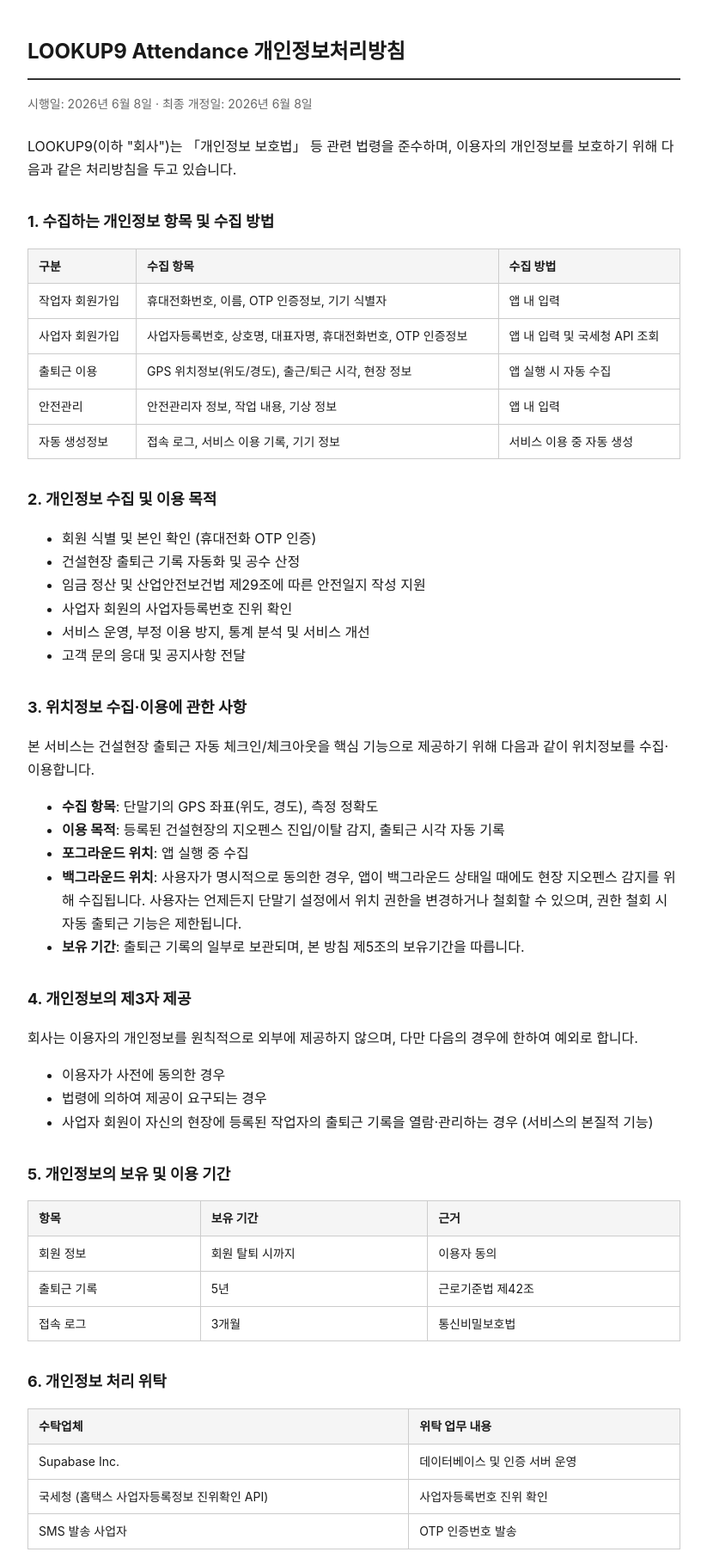
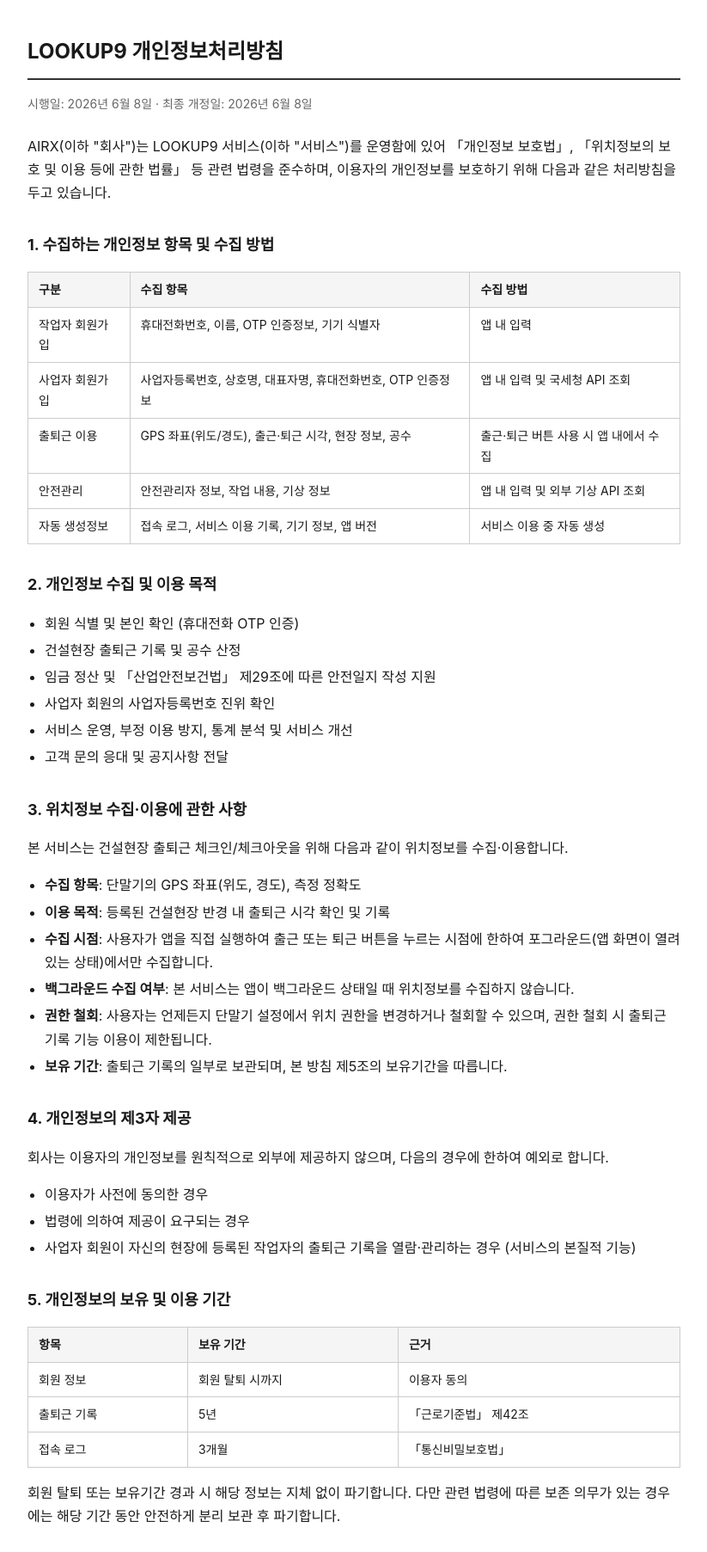
Before and after one commit to cdh5816/lookup9-privacy, a plain HTML site: page index.html in a window 1280 px wide. Shown: the top 1805 px of the page at 86% size, without its empty margins (228-1051 px from the left). Drawn offline with Linux system fonts and the light colour scheme.

Commit message:
Update index.html

```diff
--- a/index.html
+++ b/index.html
@@ -11,50 +11,53 @@
   h1 { font-size: 24px; border-bottom: 2px solid #333; padding-bottom: 10px; }
   h2 { font-size: 18px; margin-top: 32px; }
   table { border-collapse: collapse; width: 100%; margin: 12px 0; font-size: 14px; }
-  th, td { border: 1px solid #ccc; padding: 8px 12px; text-align: left; }
+  th, td { border: 1px solid #ccc; padding: 8px 12px; text-align: left; vertical-align: top; }
   th { background: #f5f5f5; }
   .meta { color: #666; font-size: 14px; margin-bottom: 24px; }
+  ul { padding-left: 20px; }
+  li { margin-bottom: 4px; }
 </style>
 </head>
 <body>
 
-<h1>LOOKUP9 Attendance 개인정보처리방침</h1>
+<h1>LOOKUP9 개인정보처리방침</h1>
 <p class="meta">시행일: 2026년 6월 8일 · 최종 개정일: 2026년 6월 8일</p>
 
-<p>LOOKUP9(이하 "회사")는 「개인정보 보호법」 등 관련 법령을 준수하며, 이용자의 개인정보를 보호하기 위해 다음과 같은 처리방침을 두고 있습니다.</p>
+<p>AIRX(이하 "회사")는 LOOKUP9 서비스(이하 "서비스")를 운영함에 있어 「개인정보 보호법」, 「위치정보의 보호 및 이용 등에 관한 법률」 등 관련 법령을 준수하며, 이용자의 개인정보를 보호하기 위해 다음과 같은 처리방침을 두고 있습니다.</p>
 
 <h2>1. 수집하는 개인정보 항목 및 수집 방법</h2>
 <table>
   <tr><th>구분</th><th>수집 항목</th><th>수집 방법</th></tr>
   <tr><td>작업자 회원가입</td><td>휴대전화번호, 이름, OTP 인증정보, 기기 식별자</td><td>앱 내 입력</td></tr>
   <tr><td>사업자 회원가입</td><td>사업자등록번호, 상호명, 대표자명, 휴대전화번호, OTP 인증정보</td><td>앱 내 입력 및 국세청 API 조회</td></tr>
-  <tr><td>출퇴근 이용</td><td>GPS 위치정보(위도/경도), 출근/퇴근 시각, 현장 정보</td><td>앱 실행 시 자동 수집</td></tr>
-  <tr><td>안전관리</td><td>안전관리자 정보, 작업 내용, 기상 정보</td><td>앱 내 입력</td></tr>
-  <tr><td>자동 생성정보</td><td>접속 로그, 서비스 이용 기록, 기기 정보</td><td>서비스 이용 중 자동 생성</td></tr>
+  <tr><td>출퇴근 이용</td><td>GPS 좌표(위도/경도), 출근·퇴근 시각, 현장 정보, 공수</td><td>출근·퇴근 버튼 사용 시 앱 내에서 수집</td></tr>
+  <tr><td>안전관리</td><td>안전관리자 정보, 작업 내용, 기상 정보</td><td>앱 내 입력 및 외부 기상 API 조회</td></tr>
+  <tr><td>자동 생성정보</td><td>접속 로그, 서비스 이용 기록, 기기 정보, 앱 버전</td><td>서비스 이용 중 자동 생성</td></tr>
 </table>
 
 <h2>2. 개인정보 수집 및 이용 목적</h2>
 <ul>
   <li>회원 식별 및 본인 확인 (휴대전화 OTP 인증)</li>
-  <li>건설현장 출퇴근 기록 자동화 및 공수 산정</li>
-  <li>임금 정산 및 산업안전보건법 제29조에 따른 안전일지 작성 지원</li>
+  <li>건설현장 출퇴근 기록 및 공수 산정</li>
+  <li>임금 정산 및 「산업안전보건법」 제29조에 따른 안전일지 작성 지원</li>
   <li>사업자 회원의 사업자등록번호 진위 확인</li>
   <li>서비스 운영, 부정 이용 방지, 통계 분석 및 서비스 개선</li>
   <li>고객 문의 응대 및 공지사항 전달</li>
 </ul>
 
 <h2>3. 위치정보 수집·이용에 관한 사항</h2>
-<p>본 서비스는 건설현장 출퇴근 자동 체크인/체크아웃을 핵심 기능으로 제공하기 위해 다음과 같이 위치정보를 수집·이용합니다.</p>
+<p>본 서비스는 건설현장 출퇴근 체크인/체크아웃을 위해 다음과 같이 위치정보를 수집·이용합니다.</p>
 <ul>
   <li><strong>수집 항목</strong>: 단말기의 GPS 좌표(위도, 경도), 측정 정확도</li>
-  <li><strong>이용 목적</strong>: 등록된 건설현장의 지오펜스 진입/이탈 감지, 출퇴근 시각 자동 기록</li>
-  <li><strong>포그라운드 위치</strong>: 앱 실행 중 수집</li>
-  <li><strong>백그라운드 위치</strong>: 사용자가 명시적으로 동의한 경우, 앱이 백그라운드 상태일 때에도 현장 지오펜스 감지를 위해 수집됩니다. 사용자는 언제든지 단말기 설정에서 위치 권한을 변경하거나 철회할 수 있으며, 권한 철회 시 자동 출퇴근 기능은 제한됩니다.</li>
+  <li><strong>이용 목적</strong>: 등록된 건설현장 반경 내 출퇴근 시각 확인 및 기록</li>
+  <li><strong>수집 시점</strong>: 사용자가 앱을 직접 실행하여 출근 또는 퇴근 버튼을 누르는 시점에 한하여 포그라운드(앱 화면이 열려 있는 상태)에서만 수집합니다.</li>
+  <li><strong>백그라운드 수집 여부</strong>: 본 서비스는 앱이 백그라운드 상태일 때 위치정보를 수집하지 않습니다.</li>
+  <li><strong>권한 철회</strong>: 사용자는 언제든지 단말기 설정에서 위치 권한을 변경하거나 철회할 수 있으며, 권한 철회 시 출퇴근 기록 기능 이용이 제한됩니다.</li>
   <li><strong>보유 기간</strong>: 출퇴근 기록의 일부로 보관되며, 본 방침 제5조의 보유기간을 따릅니다.</li>
 </ul>
 
 <h2>4. 개인정보의 제3자 제공</h2>
-<p>회사는 이용자의 개인정보를 원칙적으로 외부에 제공하지 않으며, 다만 다음의 경우에 한하여 예외로 합니다.</p>
+<p>회사는 이용자의 개인정보를 원칙적으로 외부에 제공하지 않으며, 다음의 경우에 한하여 예외로 합니다.</p>
 <ul>
   <li>이용자가 사전에 동의한 경우</li>
   <li>법령에 의하여 제공이 요구되는 경우</li>
@@ -65,9 +68,10 @@
 <table>
   <tr><th>항목</th><th>보유 기간</th><th>근거</th></tr>
   <tr><td>회원 정보</td><td>회원 탈퇴 시까지</td><td>이용자 동의</td></tr>
-  <tr><td>출퇴근 기록</td><td>5년</td><td>근로기준법 제42조</td></tr>
-  <tr><td>접속 로그</td><td>3개월</td><td>통신비밀보호법</td></tr>
+  <tr><td>출퇴근 기록</td><td>5년</td><td>「근로기준법」 제42조</td></tr>
+  <tr><td>접속 로그</td><td>3개월</td><td>「통신비밀보호법」</td></tr>
 </table>
+<p>회원 탈퇴 또는 보유기간 경과 시 해당 정보는 지체 없이 파기합니다. 다만 관련 법령에 따른 보존 의무가 있는 경우에는 해당 기간 동안 안전하게 분리 보관 후 파기합니다.</p>
 
 <h2>6. 개인정보 처리 위탁</h2>
 <table>
@@ -78,26 +82,34 @@
 </table>
 
 <h2>7. 이용자의 권리</h2>
-<p>이용자는 언제든지 자신의 개인정보를 조회·수정·삭제할 수 있으며, 회원 탈퇴를 통해 개인정보 처리에 대한 동의를 철회할 수 있습니다. 또한 아래 연락처로 개인정보 관련 문의를 할 수 있습니다.</p>
+<p>이용자는 언제든지 자신의 개인정보를 조회·수정·삭제할 수 있으며, 회원 탈퇴를 통해 개인정보 처리에 대한 동의를 철회할 수 있습니다. 또한 아래 연락처로 개인정보 관련 문의·열람·정정·삭제를 요청할 수 있습니다.</p>
 
 <h2>8. 개인정보 안전성 확보 조치</h2>
 <ul>
   <li>HTTPS/TLS 암호화 통신</li>
   <li>비밀번호 및 인증정보 암호화 저장</li>
   <li>접근 권한 최소화 및 접근 통제</li>
-  <li>접근 기록 보관 및 정기 점검</li>
+  <li>접근 기록의 보관 및 정기 점검</li>
 </ul>
 
 <h2>9. 개인정보 보호책임자 및 문의처</h2>
 <table>
-  <tr><th>성명</th><td>최동현</td></tr>
-  <tr><th>직책</th><td>실장</tr>
-  <tr><th>연락처</th><td> 010 - 9244 - 9994 </td></tr>
-  <tr><th>이메일</th><td> cdh5816@naver.com </td></tr>
-  <tr><th>사업자명</th><td>AIR X</td></tr>
+  <tr><th>사업자명</th><td>AIRX</td></tr>
+  <tr><th>개인정보 보호책임자</th><td>최동현</td></tr>
+  <tr><th>연락처</th><td>010-9244-9994</td></tr>
+  <tr><th>이메일</th><td>cdh5816@naver.com</td></tr>
 </table>
 
-<h2>10. 개인정보처리방침의 변경</h2>
+<h2>10. 권익침해 구제방법</h2>
+<p>이용자는 개인정보침해로 인한 구제를 받기 위하여 아래 기관에 분쟁해결이나 상담 등을 신청할 수 있습니다.</p>
+<ul>
+  <li>개인정보분쟁조정위원회: (국번없이) 1833-6972 / www.kopico.go.kr</li>
+  <li>개인정보침해신고센터: (국번없이) 118 / privacy.kisa.or.kr</li>
+  <li>대검찰청 사이버수사과: (국번없이) 1301 / www.spo.go.kr</li>
+  <li>경찰청 사이버수사국: (국번없이) 182 / ecrm.cyber.go.kr</li>
+</ul>
+
+<h2>11. 개인정보처리방침의 변경</h2>
 <p>본 개인정보처리방침은 법령·정책 또는 보안기술의 변경에 따라 내용의 추가·삭제 및 수정이 있을 수 있으며, 변경 시 앱 공지사항 또는 본 페이지를 통해 사전 고지합니다.</p>
 
 </body>
```
